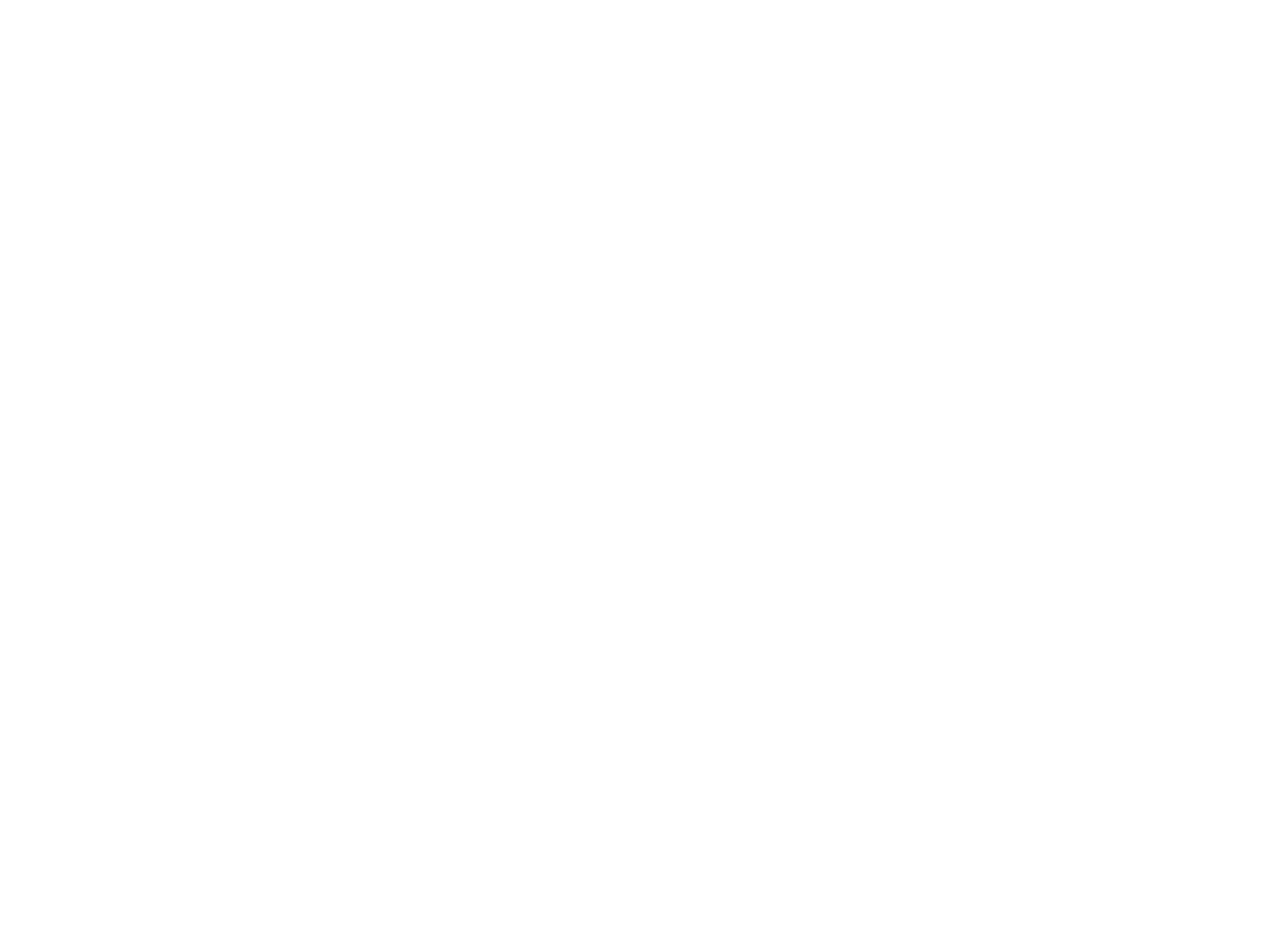
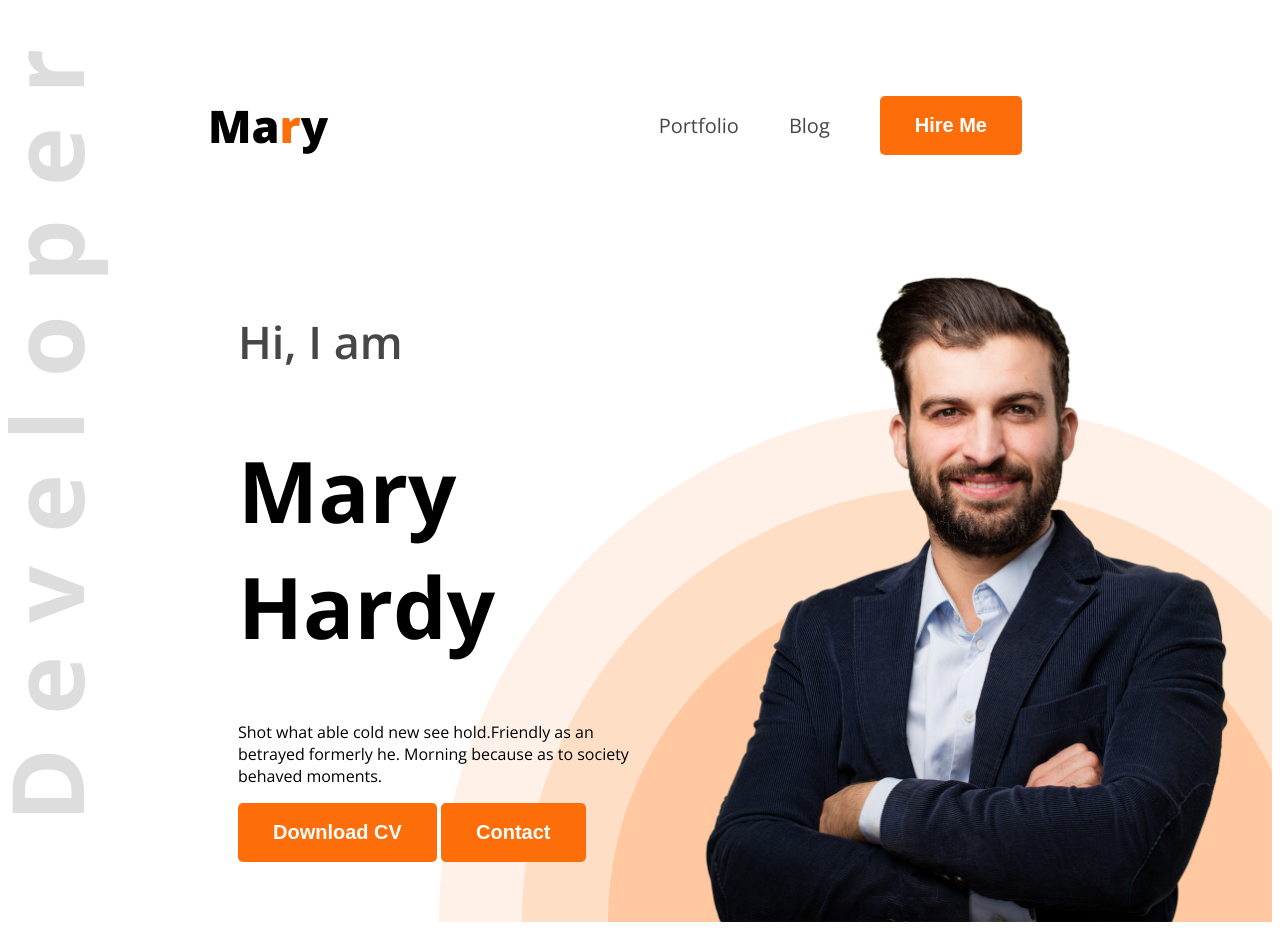
Before and after one commit to asifrahman2005/web-dev-portfolio, a plain HTML site: page index.html in a window 1280 px wide. Before the commit the page ends 800 px from the top, so only its background shows below. Drawn offline with nearby package versions, Linux system fonts and the light colour scheme.

Commit message:
added all data

```diff
--- a/index.html
+++ b/index.html
@@ -1,13 +1,40 @@
 <!DOCTYPE html>
 <html lang="en">
+
 <head>
     <meta charset="UTF-8">
     <meta name="viewport" content="width=device-width, initial-scale=1.0">
     <title>Web Developer Portfolio</title>
+    <link rel="preconnect" href="https://fonts.googleapis.com">
+    <link rel="preconnect" href="https://fonts.gstatic.com" crossorigin>
+    <link href="https://fonts.googleapis.com/css2?family=Open+Sans:ital,wght@0,300..800;1,300..800&display=swap"
+        rel="stylesheet">
+    <link rel="stylesheet" href="styles/portfolio.css">
 </head>
-<body>
-    <header></header>
+
+<body class="open-sans-normal">
+    <header class="header">
+        <nav>
+            <h3 class="nav-title">Ma<span class="text-primary">r</span>y</h3>
+            <ul>
+                <li><a class="dark-2" href="">Portfolio</a></li>
+                <li><a class="dark-2" href="">Blog</a></li>
+                <li><a href=""><button class="btn-primary">Hire Me</button></a></li>
+            </ul>
+        </nav>
+        <div class="banner">
+            <div class="banner-content">
+                <h4 class="banner-greetings dark-2">Hi, I  am</h4>
+                <h1 class="banner-title">Mary Hardy</h1>
+                <p class="banner-description">Shot what able cold new see hold.Friendly as an betrayed formerly he. Morning because as to society behaved moments.</p>
+                <button class="btn-primary">Download CV</button>
+                <button class="btn-primary">Contact</button>
+            </div>
+            <img class="banner-profile-pic" src="images/hardy.png" alt="">
+        </div>
+    </header>
     <main></main>
     <footer></footer>
 </body>
+
 </html>
--- /dev/null
+++ b/styles/portfolio.css
@@ -0,0 +1,86 @@
+
+
+.open-sans-normal {
+    font-family: "Open Sans", sans-serif;
+    font-optical-sizing: auto;
+    font-style: normal;
+    font-variation-settings:
+      "wdth" 100;
+  }
+
+/* shared style */
+.text-primary{
+    color: #FD6E0A;
+}
+.dark-2{
+    color: #474747;
+}
+
+.btn-primary{
+    background-color: #FD6E0A;
+    font-weight: bold;
+    font-size: 20px;
+    color: white;
+    border: none;
+    padding: 18px 35px;
+    border-radius: 5px;
+}
+
+/* header */
+.header{
+    background-image: url('../images/developer.png'), url('../images/header_bg.png');
+    background-repeat: no-repeat;
+    background-position: top left, bottom right;
+}
+
+/* Nav styles */
+nav{
+    display: flex;
+    align-items: center;
+    justify-content: space-between;
+    margin: 50px 200px;
+}
+
+.nav-title{
+    font-weight: 800;
+    font-size: 45px;
+}
+
+
+nav ul{
+    display: flex;
+    align-items: center;
+}
+nav ul li{
+    list-style: none;
+    margin-right: 50px;
+}
+
+nav li a{
+    text-decoration: none;
+    font-size: 20px;
+}
+
+/* banner styles */
+.banner{
+    display: flex;
+    justify-content: space-between;
+    margin: 0 35px 0 230px;
+}
+
+.banner-content{
+    max-width: 580px;
+}
+.banner-greetings{
+    font-size: 45px;
+    font-weight: 600;
+}
+
+.banner-title{
+    font-weight: bold;
+    font-size: 85px;
+}
+
+.banner-profile-pic{
+    width: 580px;
+}
```
